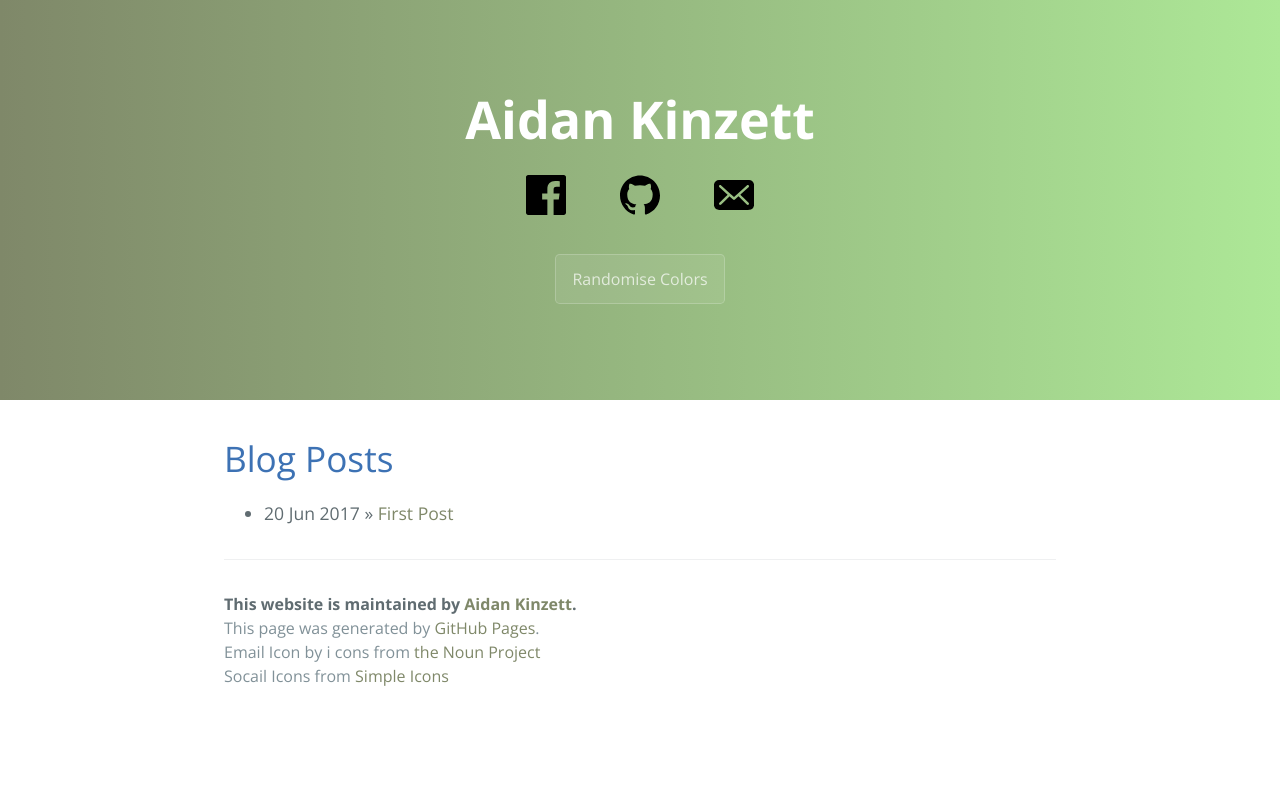
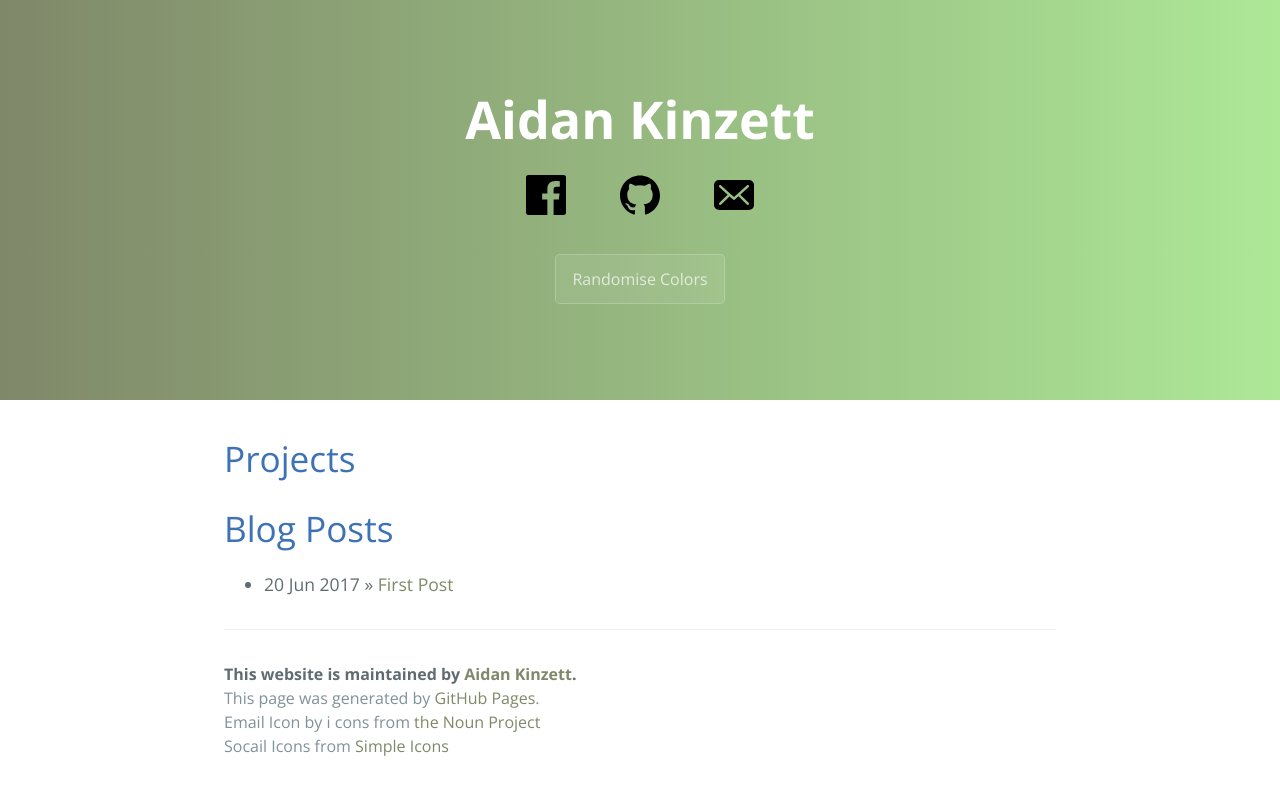
Before and after one commit to aidankinzett/aidankinzett.github.io, a Jekyll site: the page built from index.html, in a window 1280 px wide. Shown: the top 795 px of the page. Built offline with Jekyll 4.4.1, drawn with Linux system fonts in a browser that asks for light colours; nearby versions of some CDN libraries; the list of posts is cut into pages by our own code.

Commit message:
added framework for project pages

```diff
--- a/_config.yml
+++ b/_config.yml
@@ -16,3 +16,7 @@ gems:
 
 #Others
 markdown: kramdown
+
+collections:
+    projects:
+        output: true
--- a/index.html
+++ b/index.html
@@ -4,6 +4,20 @@ title: {{ site.name }}
 ---
 
 <div id="home">
+
+    <div class="collection" id="projects">
+
+        <h1>Projects</h1>
+        <ul class="projects">
+            {% for project in site.projects %}
+            {% unless project.title contains "." %}
+                <li><a href="{{ site.baseurl }}{{ project.url }}">{{ project.title }}</a></li>
+            {% endunless %}
+            {% endfor %}
+        </ul>
+    </div>
+
+    <div class="collection" id="posts">
         <h1>Blog Posts</h1>
         <ul class="posts">
             {% for post in site.posts %}
@@ -11,3 +25,5 @@ title: {{ site.name }}
             {% endfor %}
         </ul>
     </div>
+
+</div>
```
Also changed, not shown: _layouts/project.html (added, +8 -0 lines), _projects/echodownloader.md (added, +7 -0 lines), 1 other file. Lines whose indentation alone changed are shown as unchanged.
